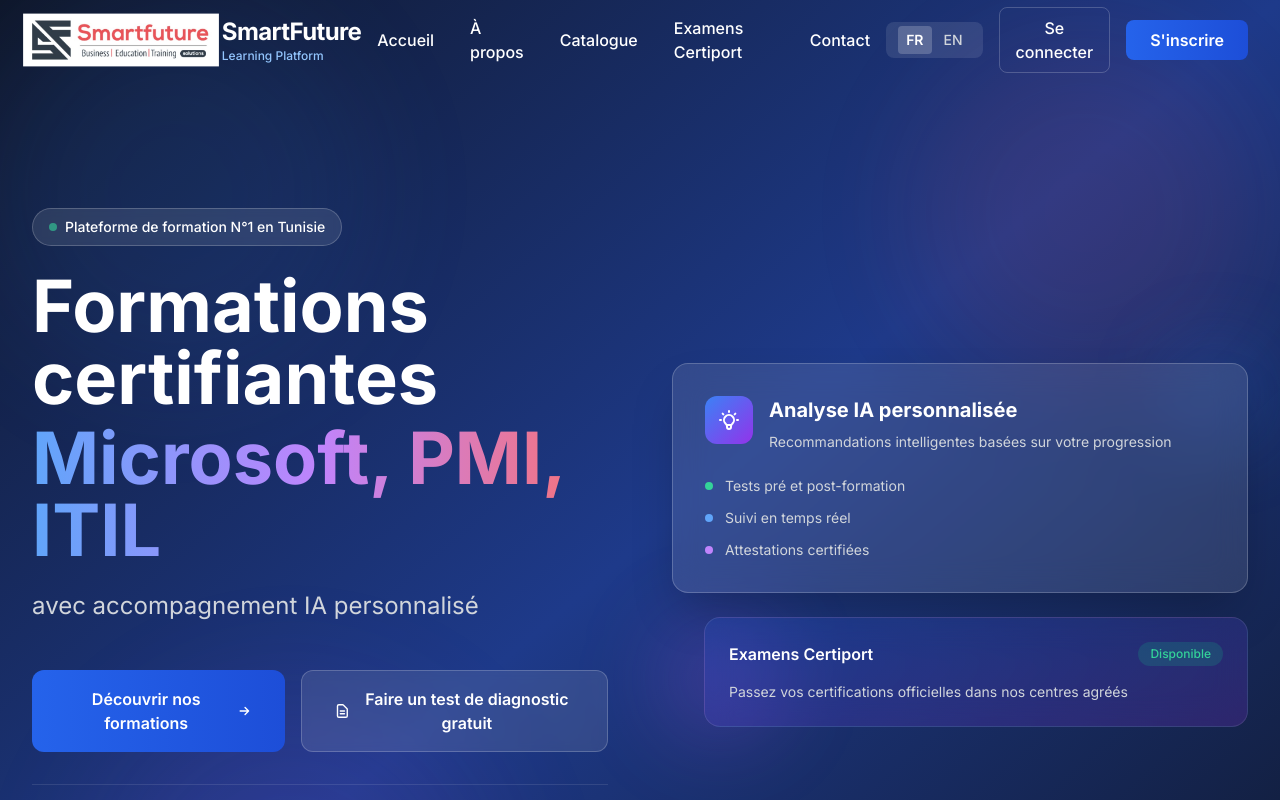
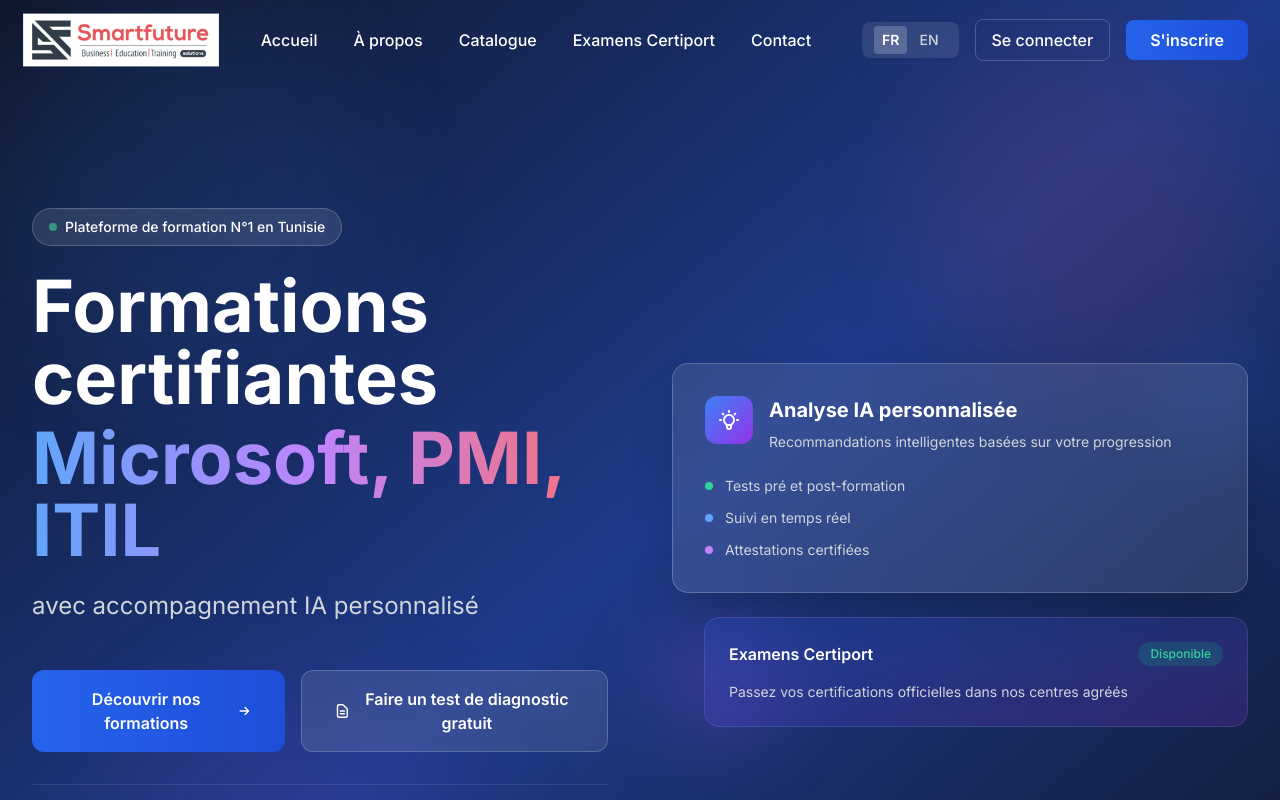
Before and after one commit to ayalamouchi/smartFuture_pfe, an Angular app in the folder smartfuture-frontend/: page / in a window 1280 px wide. Shown: the top 800 px of the page. Built offline with nearby package versions, Linux system fonts and the light colour scheme.

Commit message:
fix logo

```diff
--- a/smartfuture-frontend/src/app/components/navbar/navbar.component.html
+++ b/smartfuture-frontend/src/app/components/navbar/navbar.component.html
@@ -20,20 +20,7 @@
             <div class="absolute inset-0 rounded-full bg-blue-500 opacity-0 group-hover:opacity-20 animate-ping"></div>
           </div>
 
-          <div class="flex flex-col">
-            <span
-              class="text-2xl font-bold tracking-tight"
-              [ngClass]="isScrolled ? 'text-slate-900' : 'text-white'"
-            >
-              SmartFuture
-            </span>
-            <span
-              class="text-xs font-medium"
-              [ngClass]="isScrolled ? 'text-blue-600' : 'text-blue-300'"
-            >
-              Learning Platform
-            </span>
-          </div>
+
         </a>
       </div>
 
```
